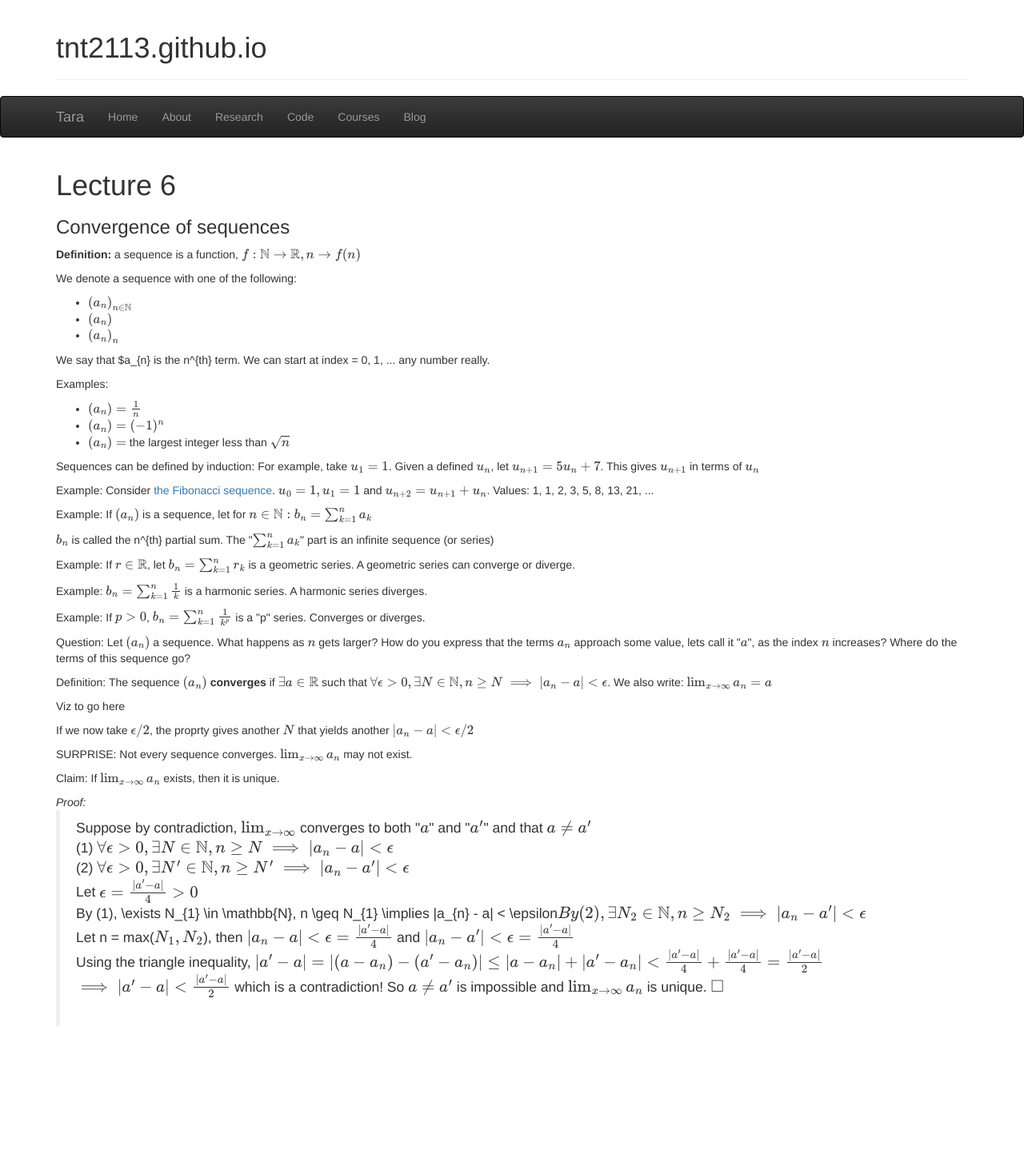
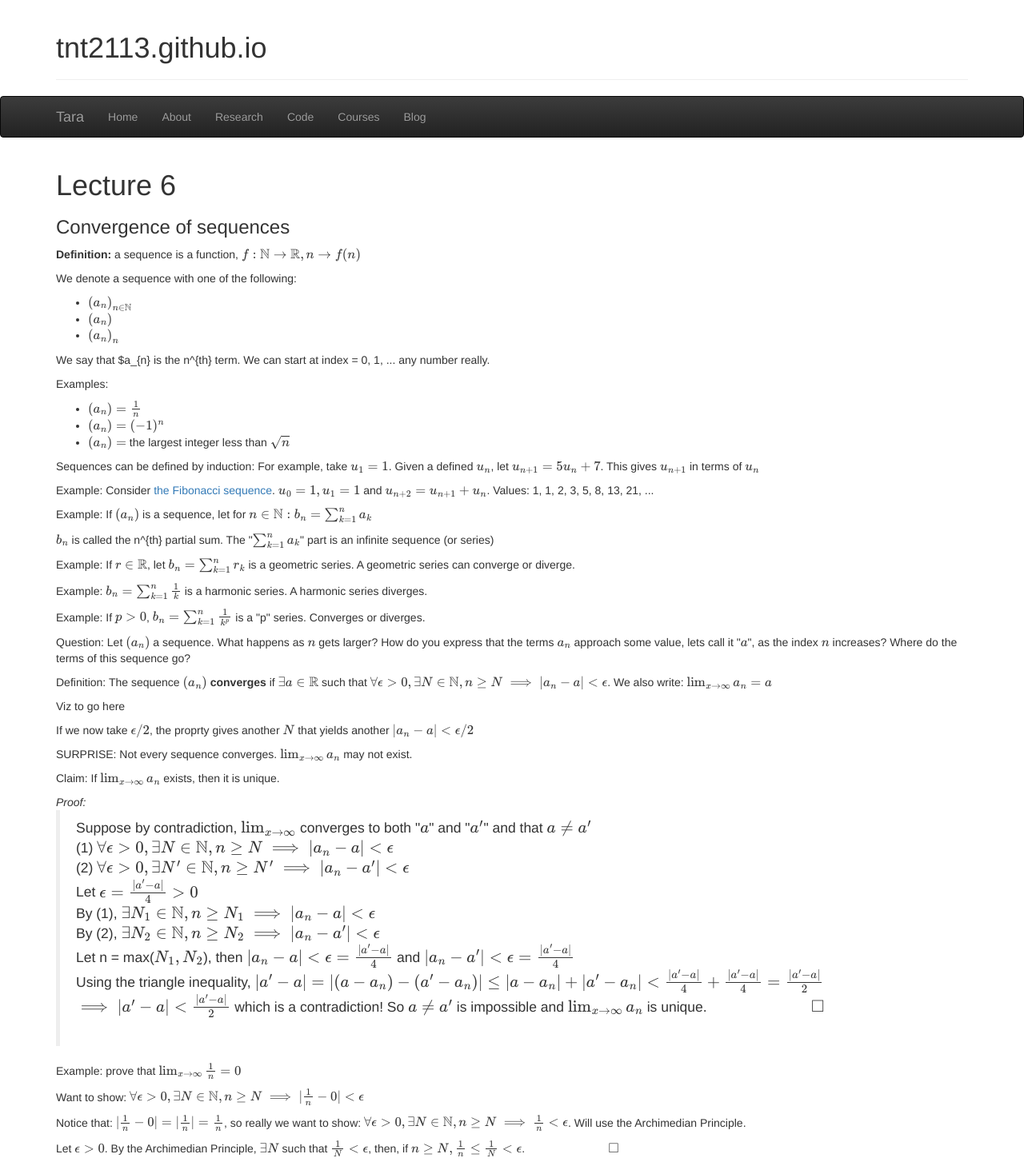
Before and after one commit to tnt2113/tnt2113.github.io, a Jekyll site: the page courses/real_analysis_327_Lecture_6.html, which Jekyll copies as it is, in a window 1280 px wide. Shown: the whole page at 80% size. Built offline with Jekyll 4.4.1, drawn with Linux system fonts in a browser that asks for light colours; formulas are drawn with MathJax 3; before the commit the page ends 1303 px from its top, so only the background shows below that.

Commit message:
correctly ending proofs

```diff
--- a/courses/real_analysis_327_Lecture_6.html
+++ b/courses/real_analysis_327_Lecture_6.html
@@ -114,16 +114,19 @@ jQuery(document).ready(function($) {
 (1) $\forall \epsilon > 0, \exists N \in \mathbb{N}, n \geq N \implies |a_{n} - a| < \epsilon$<br>
 (2) $\forall \epsilon > 0, \exists N' \in \mathbb{N}, n \geq N' \implies |a_{n} - a'| < \epsilon$<br>
 Let $\epsilon = \frac{|a' - a|}{4} > 0$<br>
-By (1), \exists N_{1} \in \mathbb{N}, n \geq N_{1} \implies |a_{n} - a| < \epsilon$<br>
-By (2), \exists N_{2} \in \mathbb{N}, n \geq N_{2} \implies |a_{n} - a'| < \epsilon$<br>
+By (1), $\exists N_{1} \in \mathbb{N}, n \geq N_{1} \implies |a_{n} - a| < \epsilon$<br>
+By (2), $\exists N_{2} \in \mathbb{N}, n \geq N_{2} \implies |a_{n} - a'| < \epsilon$<br>
 Let n = max($N_{1}, N_{2}$), then $|a_{n} - a| < \epsilon = \frac{|a' - a|}{4}$ and $|a_{n} - a'| < \epsilon = \frac{|a' - a|}{4}$ <br>
 Using the triangle inequality, $|a' - a| = |(a - a_{n}) -(a' - a_{n})| \leq |a - a_{n}| + |a' - a_{n}| < \frac{|a' - a|}{4} + \frac{|a' - a|}{4} = \frac{|a' - a|}{2}$ <br>
-$\implies |a' - a| < \frac{|a' - a|}{2} $ which is a contradiction! So $a \neq a'$ is impossible and $\lim_{x\to\infty} a_{n}$ is unique.                $\square$ <br>
+$\implies |a' - a| < \frac{|a' - a|}{2} $ which is a contradiction! So $a \neq a'$ is impossible and $\lim_{x\to\infty} a_{n}$ is unique.  $\qquad \qquad \qquad \square$ <br>
 <br>
-
 </blockquote>
 </p>
 
+<p>Example: prove that $\lim_{x\to\infty} \frac{1}{n} = 0$ </p>
+<p>Want to show: $\forall \epsilon > 0, \exists N \in \mathbb{N}, n \geq N \implies |\frac{1}{n} - 0| < \epsilon$ </p>
+<p> Notice that: $|\frac{1}{n} - 0| = |\frac{1}{n}| = \frac{1}{n}$, so really we want to show: $\forall \epsilon > 0, \exists N \in \mathbb{N}, n \geq N \implies \frac{1}{n} < \epsilon$. Will use the Archimedian Principle. </p>
+<p>Let $\epsilon > 0$. By the Archimedian Principle, $\exists N$ such that $\frac{1}{N} < \epsilon$, then, if $n \geq N, \frac{1}{n} \leq \frac{1}{N} < \epsilon$. $\qquad \qquad \qquad \square$</p>
 </main>
 </body>
 </html>
```
